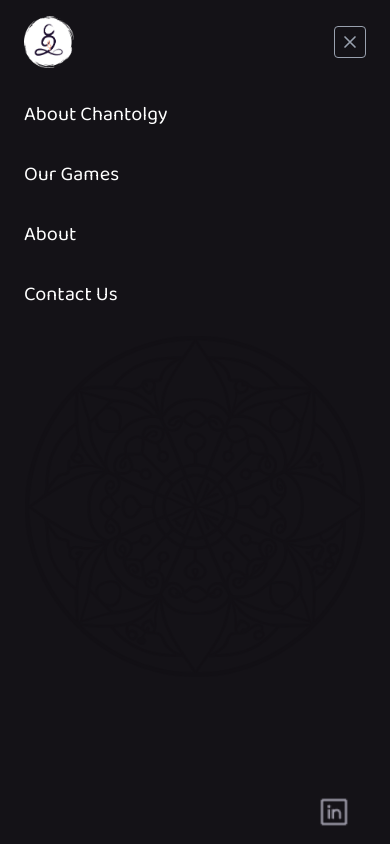
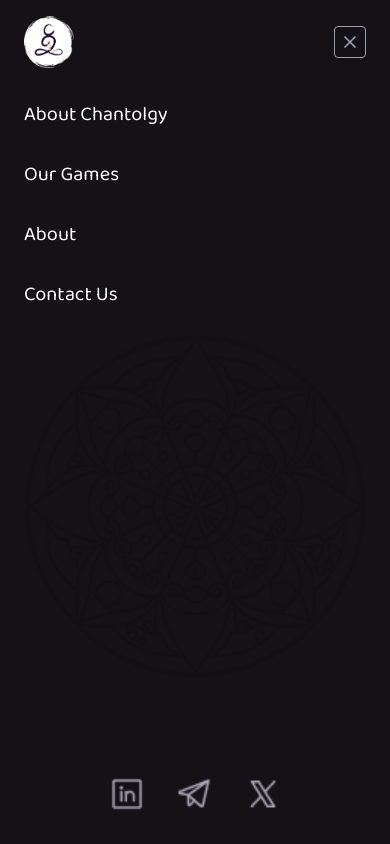
Before and after one commit to jaisriram0982/chantolgy-showcase, a Next.js app in the folder web/: page / in a window 390 px wide. Both pictures are taken after a click on the button 354 px from the left and 41 px from the top of the page. Shown: the top 844 px of the page. Built offline with nearby package versions, Linux system fonts and the light colour scheme.

Commit message:
Updated Navbar

```diff
--- a/web/package.json
+++ b/web/package.json
@@ -10,6 +10,10 @@
   },
   "dependencies": {
     "@emailjs/browser": "^4.4.1",
+    "@emotion/react": "^11.14.0",
+    "@emotion/styled": "^11.14.1",
+    "@mui/icons-material": "^7.2.0",
+    "@mui/material": "^7.2.0",
     "clsx": "^2.1.1",
     "gsap": "^3.13.0",
     "lucide-react": "^0.525.0",
--- a/web/src/components/Navbar/NavBar.tsx
+++ b/web/src/components/Navbar/NavBar.tsx
@@ -155,7 +155,7 @@ const MobileMenu = () => {
           <div className="relative w-full h-screen">
             {/* Background Image */}
             <div
-              className="absolute inset-0 flex items-center justify-center"
+              className="absolute inset-0 flex items-center justify-center -z-10"
               style={{ top: "20%" }}
             >
               <Image
@@ -166,6 +166,7 @@ const MobileMenu = () => {
                 className="w-full h-auto opacity-20 object-contain border"
               />
             </div>
+
             {/* Header with Logo and Close Button */}
             <div className="flex justify-between items-center pt-4 pb-8">
               {/* Logo */}
@@ -212,20 +213,55 @@ const MobileMenu = () => {
               ))}
             </div>
 
-            {/* LinkedIn Logo at Bottom Right */}
-            <div className="absolute bottom-4 right-4">
+            {/* Bottom Icons  */}
+            <div className="absolute bottom-8 left-0 right-0 flex justify-center items-center gap-8">
+              {/* LinkedIn Logo at Bottom Right */}
               <a
                 href="https://www.linkedin.com/company/chantolgy-studios"
                 target="_blank"
                 rel="noopener noreferrer"
                 className="block hover:opacity-80 transition-opacity duration-300"
               >
-                <div id="linkedin-icon-mobile" className="w-8 h-8">
+                <div id="linkedin-icon-mobile" className="w-9 h-9">
                   <Image
                     src="/common/linkedin.png"
                     alt="linkedin-icon"
-                    width={32}
-                    height={32}
+                    width={36}
+                    height={36}
+                  />
+                </div>
+              </a>
+
+              {/* Telegram Logo at Bottom Right */}
+              <a
+                href="https://t.me/jaisriram_io_community"
+                target="_blank"
+                rel="noopener noreferrer"
+                className="block hover:opacity-80 transition-opacity duration-300"
+              >
+                <div id="linkedin-icon-mobile" className="w-9 h-9">
+                  <Image
+                    src="/common/telegram.png"
+                    alt="linkedin-icon"
+                    width={36}
+                    height={36}
+                  />
+                </div>
+              </a>
+
+              {/* X Logo at Bottom Right */}
+              <a
+                href="https://x.com/JSR_Coin"
+                target="_blank"
+                rel="noopener noreferrer"
+                className="block hover:opacity-80 transition-opacity duration-300"
+              >
+                <div id="linkedin-icon-mobile" className="w-9 h-9">
+                  <Image
+                    src="/common/x.png"
+                    alt="linkedin-icon"
+                    width={36}
+                    height={36}
                   />
                 </div>
               </a>
--- a/web/src/components/SectionComingSoon/SectionComingSoon.tsx
+++ b/web/src/components/SectionComingSoon/SectionComingSoon.tsx
@@ -87,7 +87,7 @@ export const SectionComingSoon: React.FC<ISectionComingSoon> = ({
             </div>
           </div>
         </div>
-        {/* About us */}
+
         {/* About us */}
         <div
           id="about"
--- a/web/src/components/SectionWhatIsChantolgy/SectionWhatIsChantolgy.tsx
+++ b/web/src/components/SectionWhatIsChantolgy/SectionWhatIsChantolgy.tsx
@@ -40,6 +40,7 @@ export const SectionWhatIsChantolgy: React.FC<ISectionWhatIsChantolgy> = ({
         "w-full flex flex-col items-center justify-start",
         className
       )}
+      id="what-is-chantology"
     >
       <div className="w-[90%] flex flex-col items-center justify-start">
         <TextBlock
```
Also changed, not shown: 2 other files (tests, documents, lock files or other folders).
